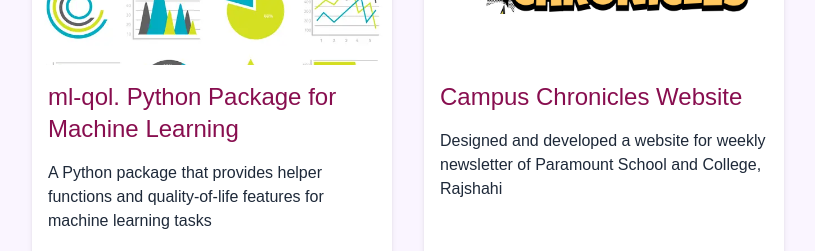
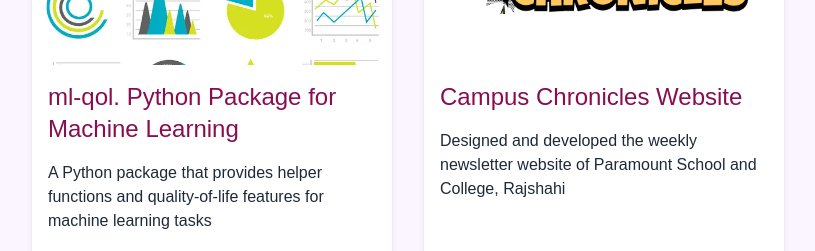
Before and after one commit to mashrursakif/personal-site, a Next.js app: page / in a window 1280 px wide. Shown: the part 780-1031 px from the top of the page, without its empty margins (232-1047 px from the left). Built offline with nearby package versions, Linux system fonts and the light colour scheme.

Commit message:
Change newsletter post description

```diff
--- a/src/app/data/dataLists.js
+++ b/src/app/data/dataLists.js
@@ -16,7 +16,7 @@
 	{
 		title: 'Campus Chronicles Website',
 		description:
-			'Designed and developed a website for weekly newsletter of Paramount School and College, Rajshahi',
+			'Designed and developed the weekly newsletter website of Paramount School and College, Rajshahi',
 		link: 'projects/campus-chronicles',
 		imageUrl: '/images/campus_chronicles.webp',
 	},
```
